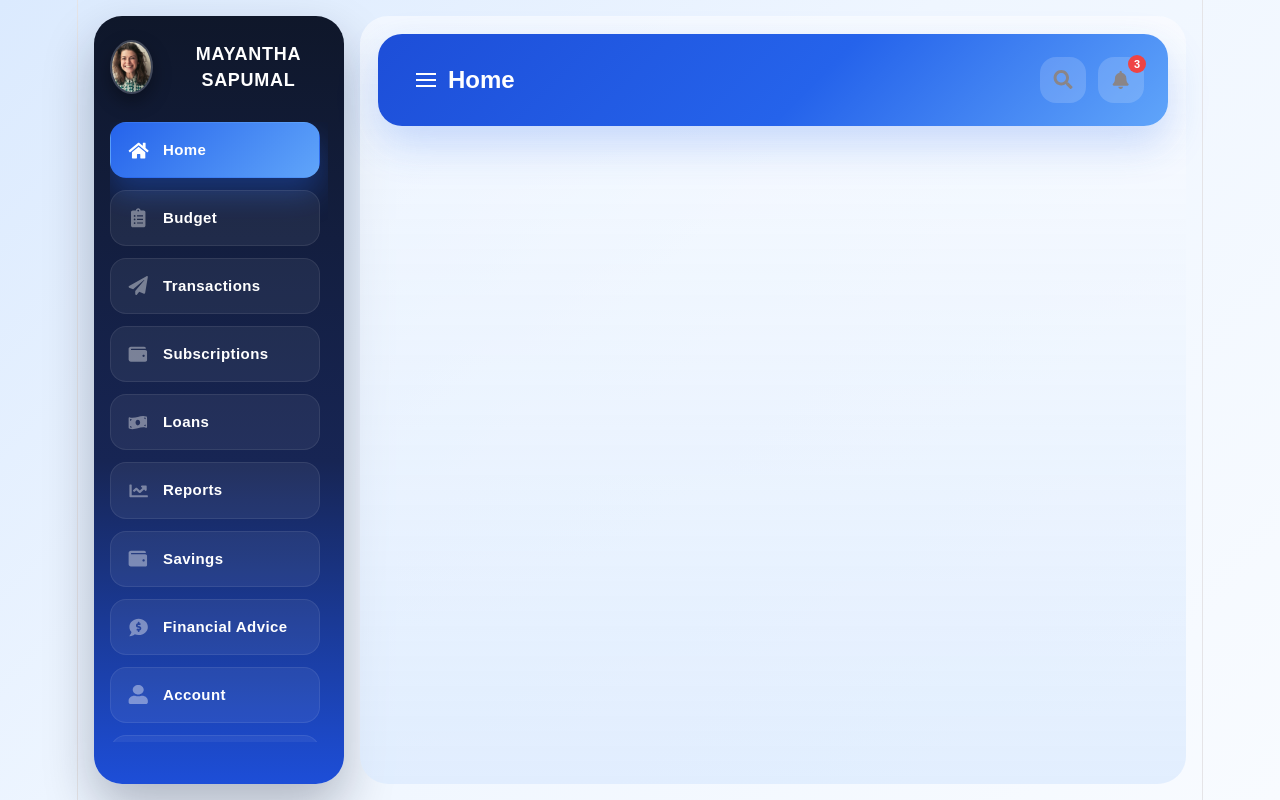
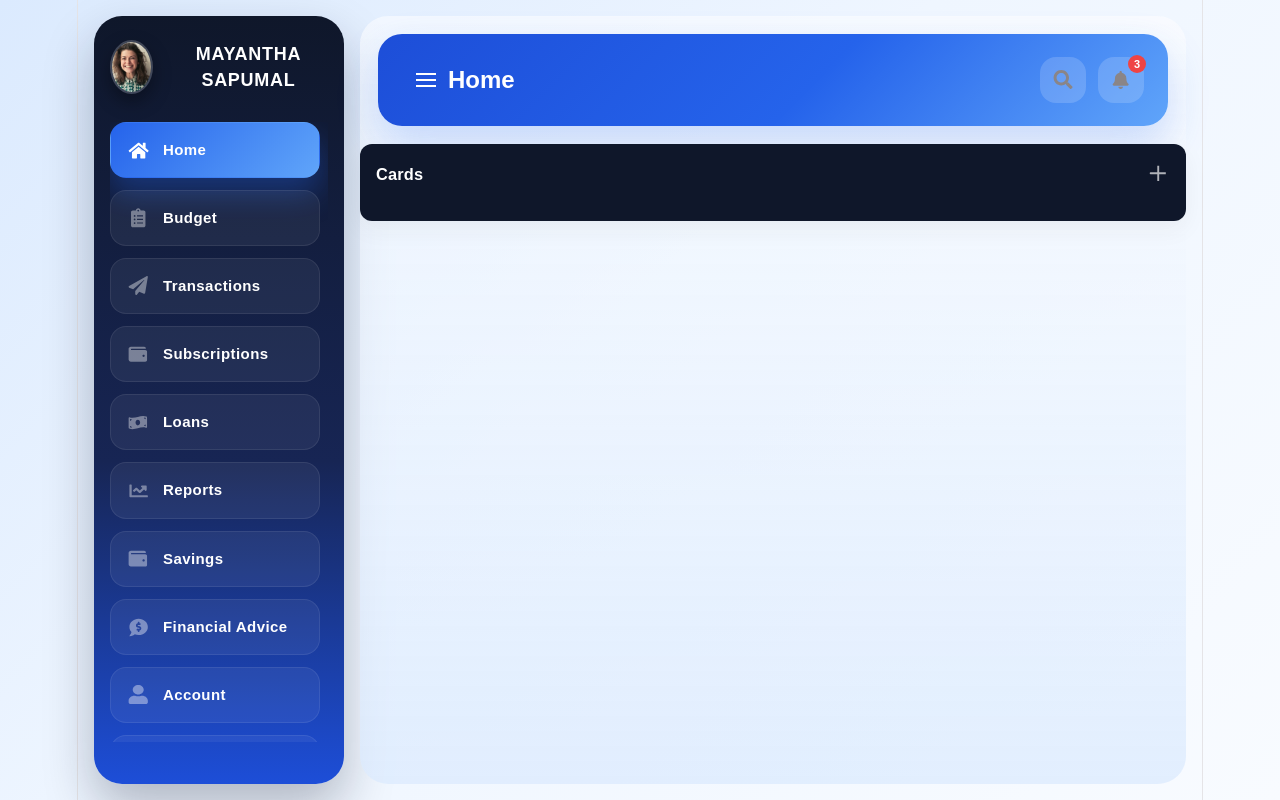
Before and after one commit to MayanthaS/Modern_Dashboard, a React (Vite) app: page / in a window 1280 px wide. Built offline with nearby package versions, Linux system fonts and the light colour scheme; a web font is replaced by a local one.

Commit message:
fix: correct content main import path

```diff
--- /dev/null
+++ b/src/component/Cards/Cards.jsx
@@ -0,0 +1,18 @@
+import React from "react";
+import { iconsImgs } from "../../utils/image";
+import "./Cards.css";
+
+const Cards = () => {
+  return (
+    <div className="cards-grid-item grid-common grid-c1">
+      <div className="grid-c-title">
+        <h3 className="grid-title">Cards </h3>
+        <button className="grid-c-title-icon">
+          <img src={iconsImgs.plus} />
+        </button>
+      </div>
+    </div>
+  );
+};
+
+export default Cards;
--- /dev/null
+++ b/src/component/ContentMain/ContainMain.jsx
@@ -0,0 +1,14 @@
+import React from "react";
+import Cards from "../../component/Cards/Cards";
+import "./ContainMain.css";
+const ContainMain = () => {
+  return (
+    <div className="main-content-holder">
+      <div className="content-grid-one">
+        <Cards />
+      </div>
+    </div>
+  );
+};
+
+export default ContainMain;
--- a/src/layout/content/content.jsx
+++ b/src/layout/content/content.jsx
@@ -1,10 +1,13 @@
 import React from "react";
 import "./content.css";
 import ContentTop from "../../component/ContentTop/ContentTop";
+import ContainMain from "../../component/ContentMain/ContainMain";
+
 const content = () => {
   return (
     <div className="main-content">
       <ContentTop />
+      <ContainMain />
     </div>
   );
 };
```
Also changed, not shown: src/component/Cards/Cards.css (added), src/component/ContentMain/ContainMain.css (added).
